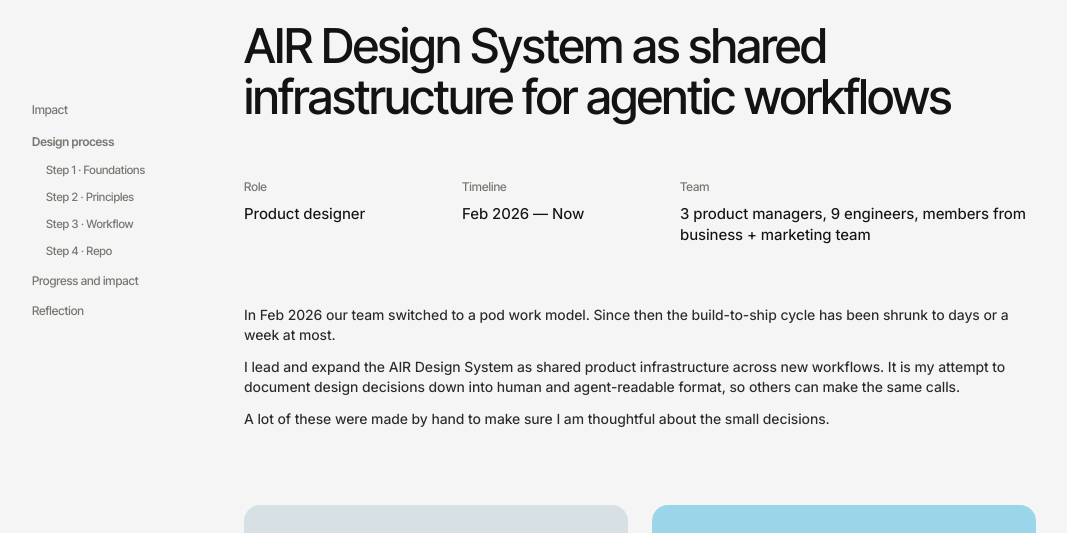
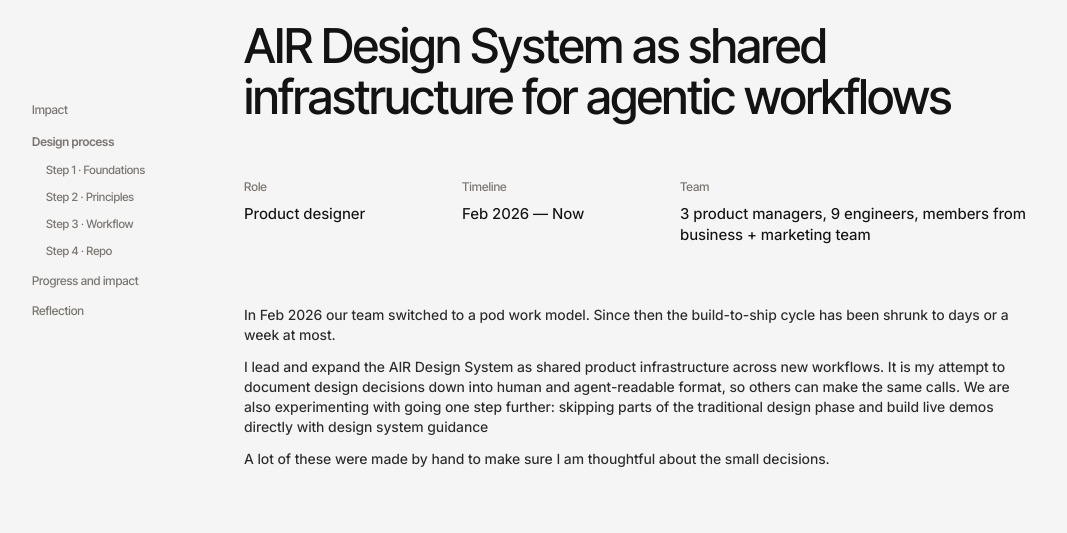
Before and after one commit to wongcheukyiu328-lab/my-portfolio, a plain HTML site: page projects/air.html in a window 1280 px wide. Shown: the part 190-723 px from the top of the page, without its empty margins (0-1067 px from the left). Drawn offline with Linux system fonts and the light colour scheme; a web font is replaced by a local one.

Commit message:
AIR case study: add live-demo experiment sentence to intro
Co-Authored-By: Claude Opus 5.5 <noreply@anthropic.com>
Claude-Session: https://claude.ai/code/session_018xt7SXkZVVKuK3iUSNJE3a

```diff
--- a/projects/air.html
+++ b/projects/air.html
@@ -806,7 +806,9 @@
         I lead and expand the AIR Design System as shared product
         infrastructure across new workflows. It is my attempt to document
         design decisions down into human and agent-readable format, so others
-        can make the same calls.
+        can make the same calls. We are also experimenting with going one step
+        further: skipping parts of the traditional design phase and build live
+        demos directly with design system guidance
       </p>
       <p>
         A lot of these were made by hand to make sure I am thoughtful about the
```
